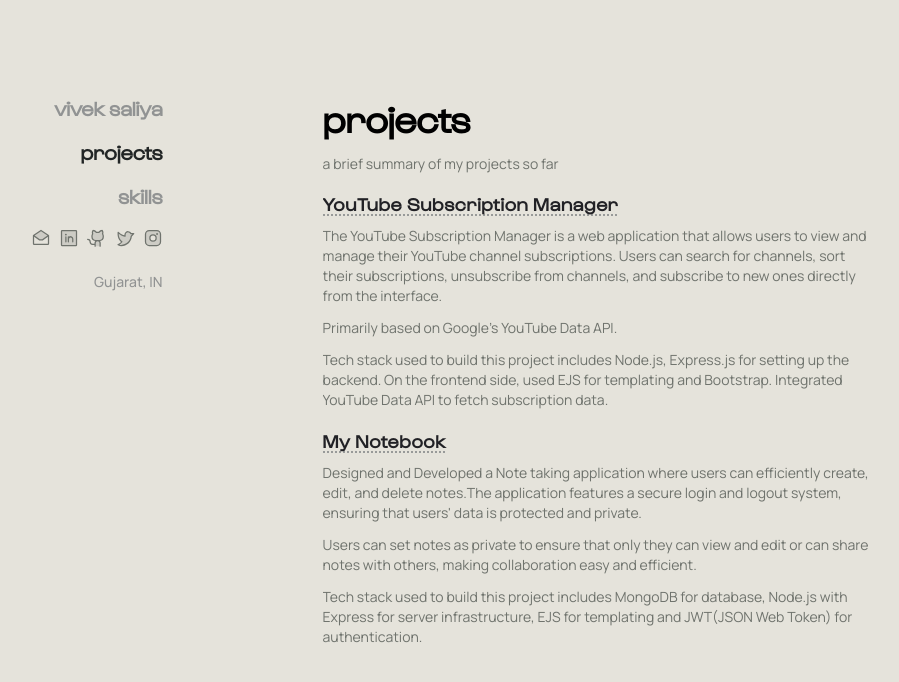
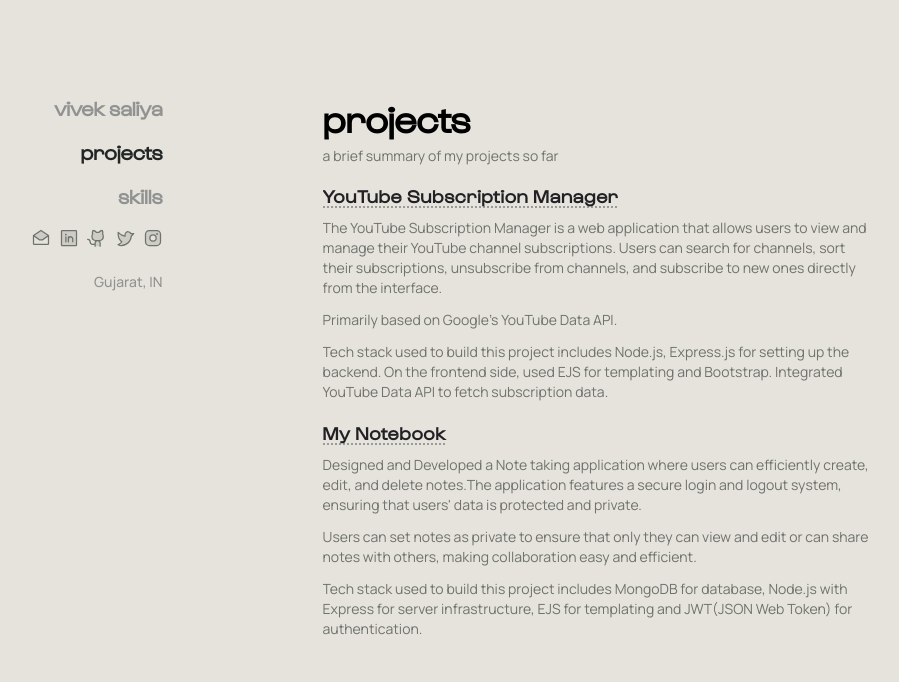
Before and after one commit to saliyavivek/portfolio, a React (Vite) app: page /work in a window 1280 px wide. Shown: the top 682 px of the page, without its empty margins (187-1086 px from the left). Built offline with nearby package versions, Linux system fonts and the light colour scheme; the HTML template or start-up script is replaced by a standard one.

Commit message:
minor changes

```diff
--- a/src/pages/Work/Work.css
+++ b/src/pages/Work/Work.css
@@ -20,7 +20,7 @@
 .work__title {
     display: flex;
     flex-direction: column;
-    gap: 10px;
+    gap: 2px;
 }
 
 .work__title h3{
```
